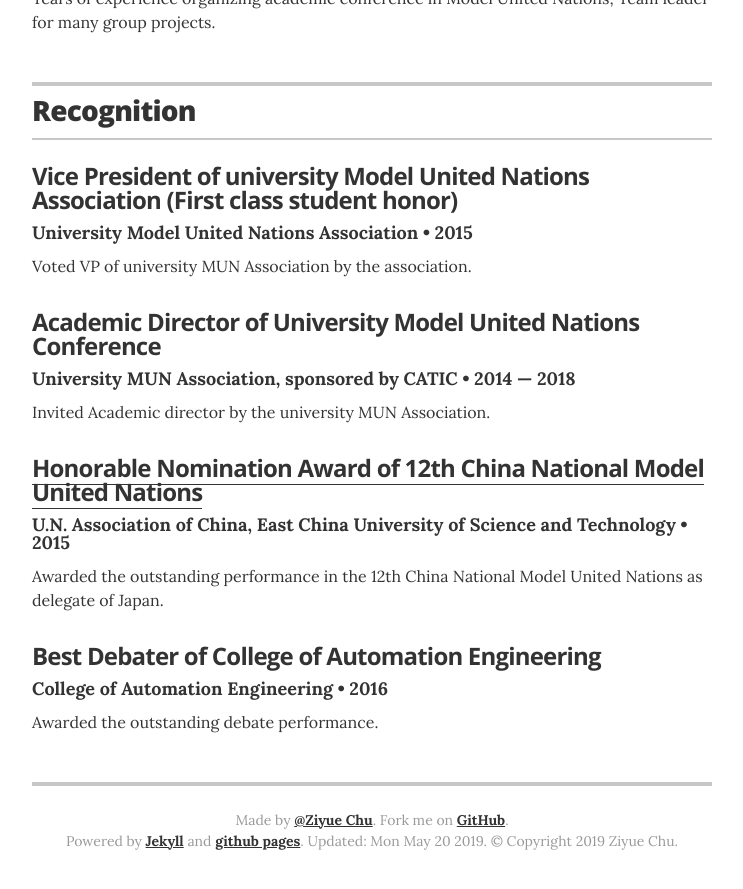
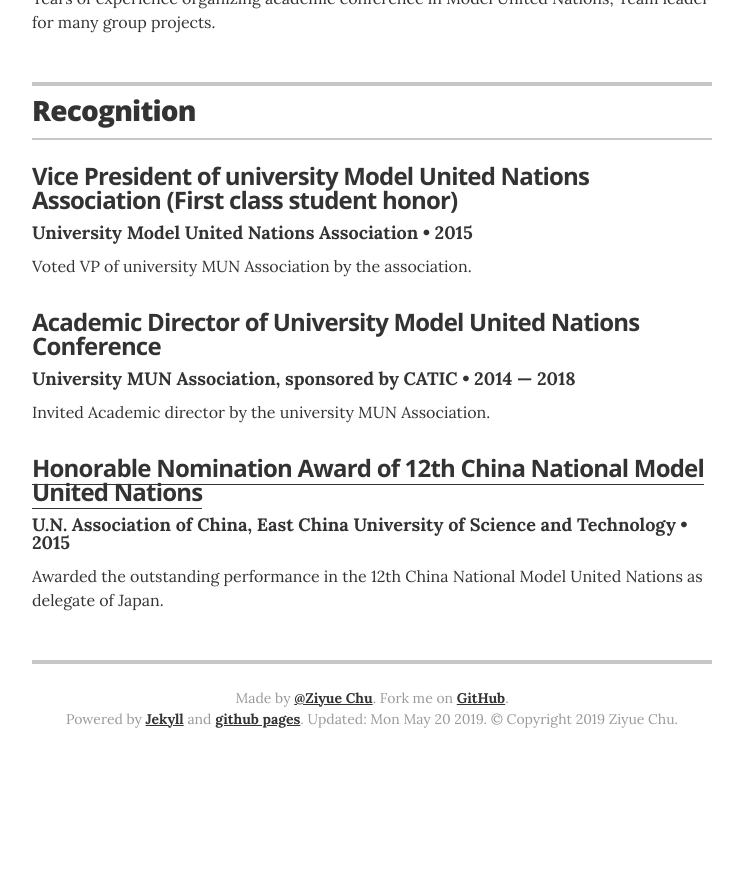
Before and after one commit to zero-cooper/zero-cooper.github.io, a Jekyll site: the page built from index.html, in a window 1280 px wide and 900 px high, scrolled down 2589 px. Shown: the top 889 px of the window, without its empty margins (268-1011 px from the left). Built offline with Jekyll 4.4.1, drawn with Linux system fonts in a browser that asks for light colours; after the commit the page ends 3367 px from its top, so only the background shows below that.

Commit message:
Update recognitions.yml

```diff
--- a/_data/recognitions.yml
+++ b/_data/recognitions.yml
@@ -13,9 +13,3 @@
   organization: U.N. Association of China, East China University of Science and Technology
   year: 2015
   summary: Awarded the outstanding performance in the 12th China National Model United Nations as delegate of Japan.
-
-
-- award: Best Debater of College of Automation Engineering
-  organization: College of Automation Engineering
-  year: 2016
-  summary: Awarded the outstanding debate performance.
```
